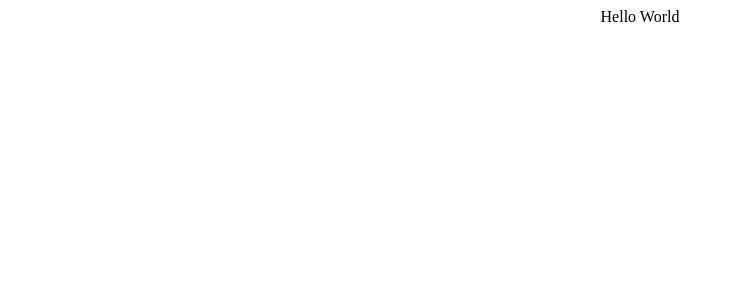
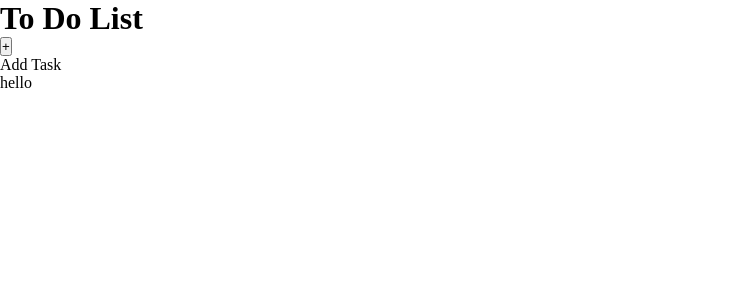
Before and after one commit to Cliffp15/to-do-list, a React (Create React App) app: page / in a window 1280 px wide. Shown: the top 300 px of the page, without its empty margins (0-743 px from the left). Built offline with nearby package versions, Linux system fonts and the light colour scheme.

Commit message:
Added headline features

```diff
--- a/src/App.css
+++ b/src/App.css
@@ -1,38 +1,8 @@
-.App {
-  text-align: center;
+*{
+margin: 0;
+padding: 0;
 }
 
-.App-logo {
-  height: 40vmin;
-  pointer-events: none;
+.to-do-wrapper{
+  margin: auto;
 }
-
-@media (prefers-reduced-motion: no-preference) {
-  .App-logo {
-    animation: App-logo-spin infinite 20s linear;
-  }
-}
-
-.App-header {
-  background-color: #282c34;
-  min-height: 100vh;
-  display: flex;
-  flex-direction: column;
-  align-items: center;
-  justify-content: center;
-  font-size: calc(10px + 2vmin);
-  color: white;
-}
-
-.App-link {
-  color: #61dafb;
-}
-
-@keyframes App-logo-spin {
-  from {
-    transform: rotate(0deg);
-  }
-  to {
-    transform: rotate(360deg);
-  }
-}
--- a/src/App.js
+++ b/src/App.js
@@ -3,8 +3,21 @@ import './App.css';
 function App() {
   return (
     <div className="App">
-       <div className='wrapper'> Hello World </div>
+      <div className='to-do-wrapper'>
+      <div className='to-do-contents'>
 
+        <div className='to-do-header'>
+            <h1 className='to-do-title'> To Do List</h1>
+            <div className='new-task-button-section'>
+            <button className='crete-new-task'> + </button>
+            <p className='add-task'>Add Task </p>
+            </div>
+        </div>
+        <div className='task-section'>
+          <form className='task-input'> hello</form>
+        </div>
+      </div>
+      </div>
     </div>
   );
 }
--- a/src/Components/todo.js
+++ /dev/null
@@ -1 +0,0 @@
-rafc
```
